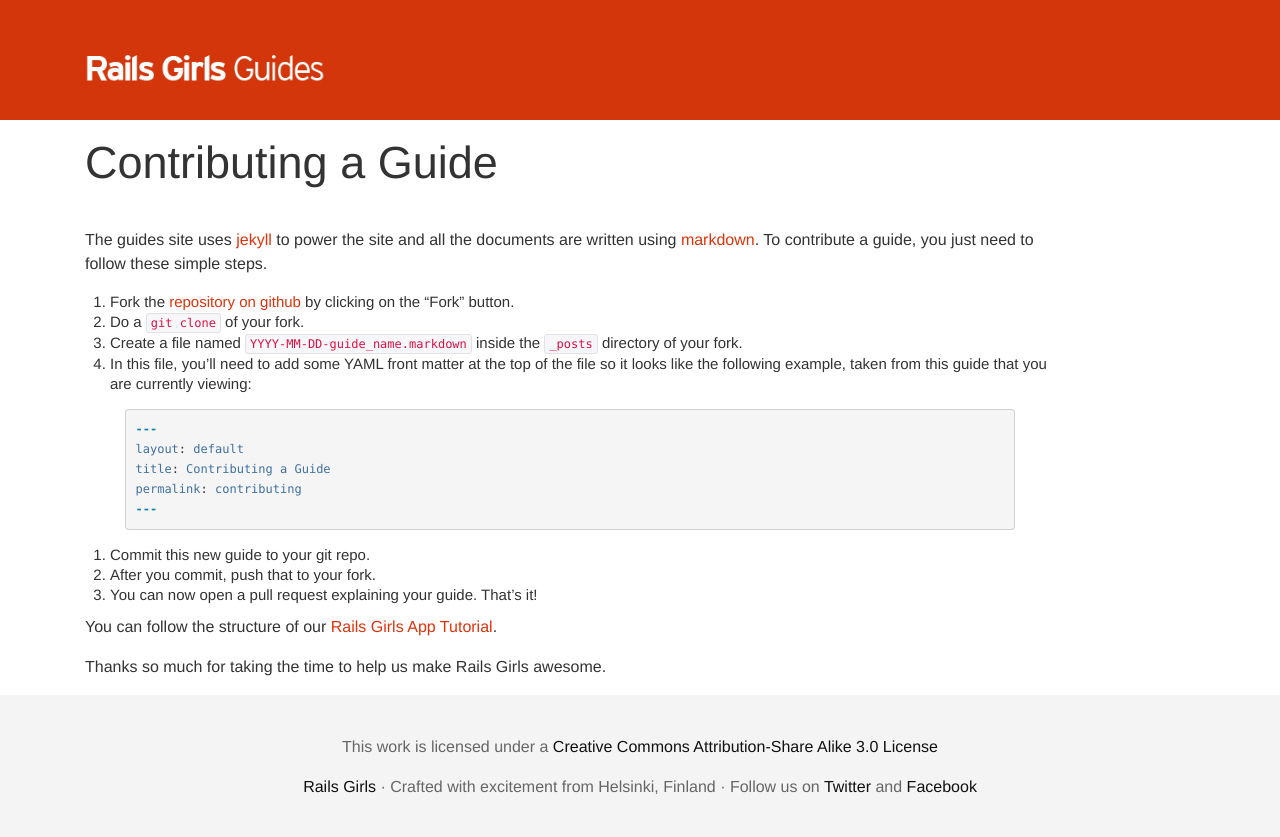
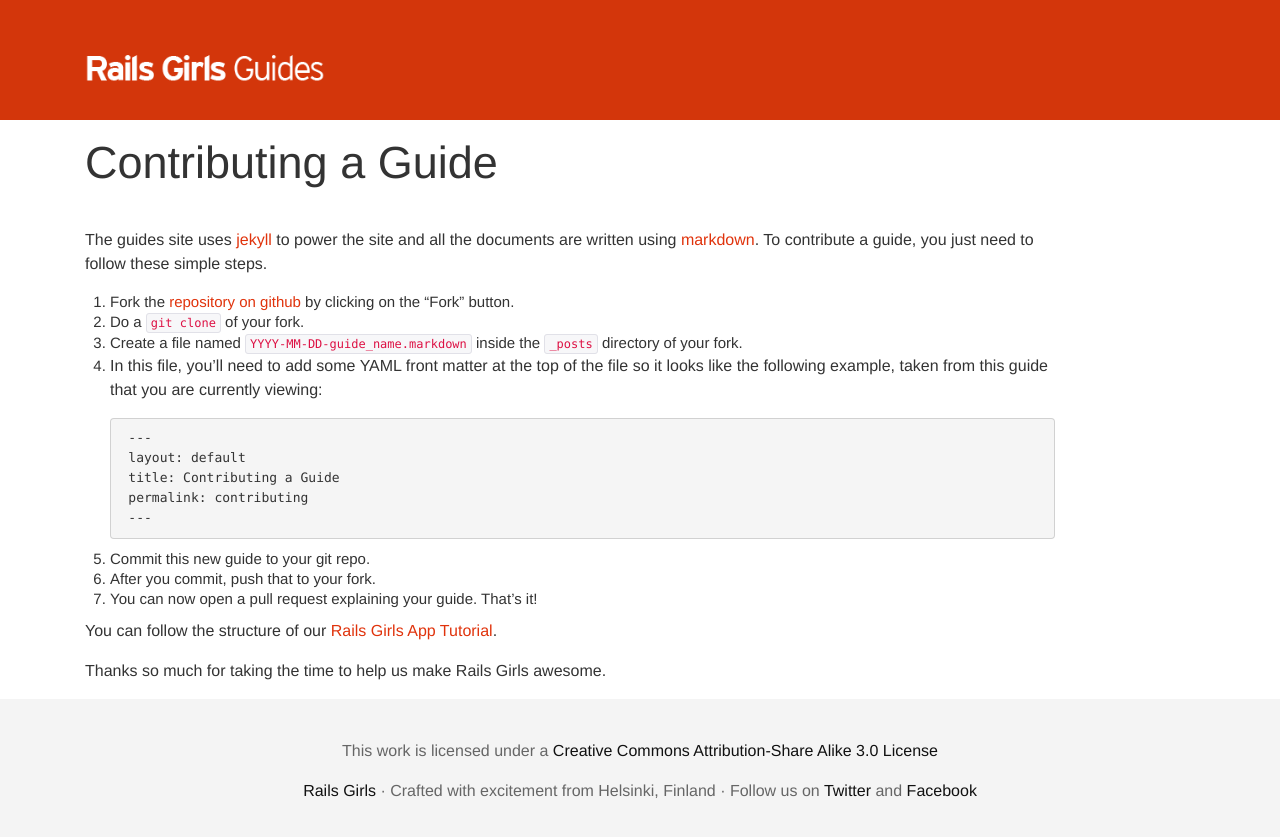
Before and after one commit to railsgirls/guides.railsgirls.com, a Jekyll site: the page built from _posts/2012-04-19-contributing.markdown, in a window 1280 px wide. Shown: the top 837 px of the page. Built offline with Jekyll 4.4.1, drawn with Linux system fonts in a browser that asks for light colours; nearby versions of some CDN libraries.

Commit message:
Make list item display correctly.

```diff
--- a/_posts/2012-04-19-contributing.markdown
+++ b/_posts/2012-04-19-contributing.markdown
@@ -12,13 +12,14 @@
 2. Do a `git clone` of your fork.
 3. Create a file named `YYYY-MM-DD-guide_name.markdown` inside the `_posts` directory of your fork.
 4. In this file, you'll need to add some YAML front matter at the top of the file so it looks like the following example, taken from this guide that you are currently viewing:
-{% highlight yaml %}
----
-layout: default
-title: Contributing a Guide
-permalink: contributing
----
-{% endhighlight %}
+
+    <pre>
+    ---
+    layout: default
+    title: Contributing a Guide
+    permalink: contributing
+    ---</pre>
+
 5. Commit this new guide to your git repo.
 6. After you commit, push that to your fork.
 7. You can now open a pull request explaining your guide. That's it!
```
